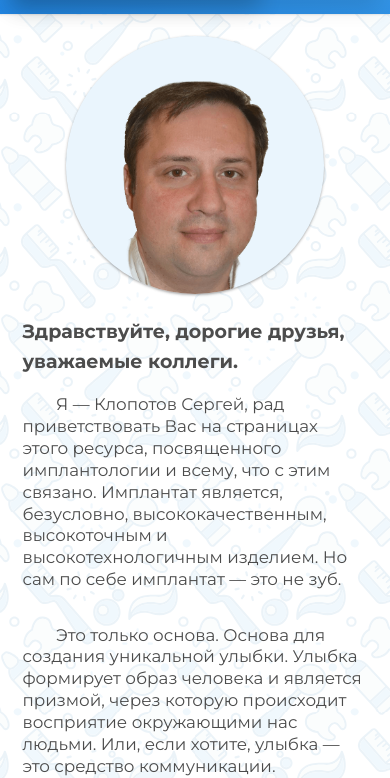
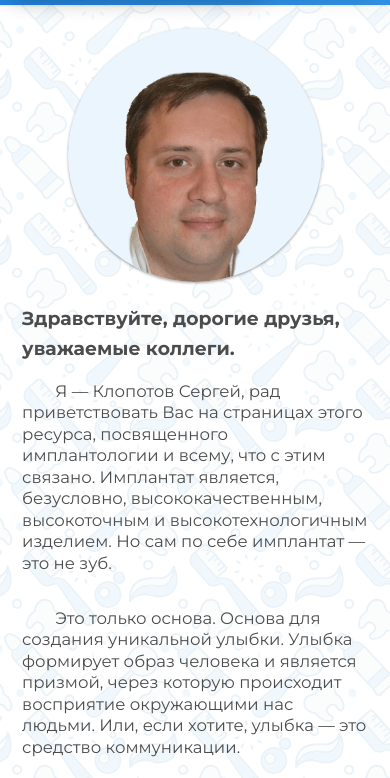
Before and after one commit to pzatenko/klopotovsv, a website: page src/index.html in a window 390 px wide. Shown: the part 588-1366 px from the top of the page. Drawn offline with nearby package versions, Linux system fonts and the light colour scheme; files that its build step writes are made by us from their sources; files whose address does not match are found by name.

Commit message:
9th commit

```diff
--- a/src/css/main.scss
+++ b/src/css/main.scss
@@ -56,10 +56,6 @@ $multiplier-phone: 0.9;
   html {
     @include html-fz(($multiplier-phone * 2.019263701));
   }
-
-  body {
-    font-size: 2.3rem;
-  }
 }
 @media (max-width: 770px) {
   html {
@@ -116,9 +112,16 @@ $multiplier-phone: 0.9;
     @include html-fz(($multiplier-phone * 1.245666667));
   }
 }
+@media (max-width: 393px) {
+  html {
+    @include html-fz(($multiplier-phone * 1.228125));
+  }
+}
 @media (max-width: 375px) {
   html {
     @include html-fz(($multiplier-phone * 1.141666667));
+    /*@include html-fz(($multiplier-phone * 1.171875));*/
+
   }
 }
 @media (max-width: 360px) {
--- a/src/index.html
+++ b/src/index.html
@@ -7,7 +7,7 @@
     <meta name="theme-color" content="#379ad9">
     <title>Клопотов Сергей, хирург-имплантолог</title>
     <link href="https://fonts.googleapis.com/css2?family=Montserrat:wght@300;400;500;600;700&display=swap" rel="stylesheet">
-    <link rel="stylesheet" href="./assets/css/main.css">
+    <link rel="stylesheet" href="./assets/css/main.css?1">
     <link rel="shortcut icon" href="./assets/imgs/favicon.ico" type="image/x-icon">
     <script src="./assets/js/bundle.js"></script>
 </head>
```
Also changed, not shown: dev/assets/css/main.css.
